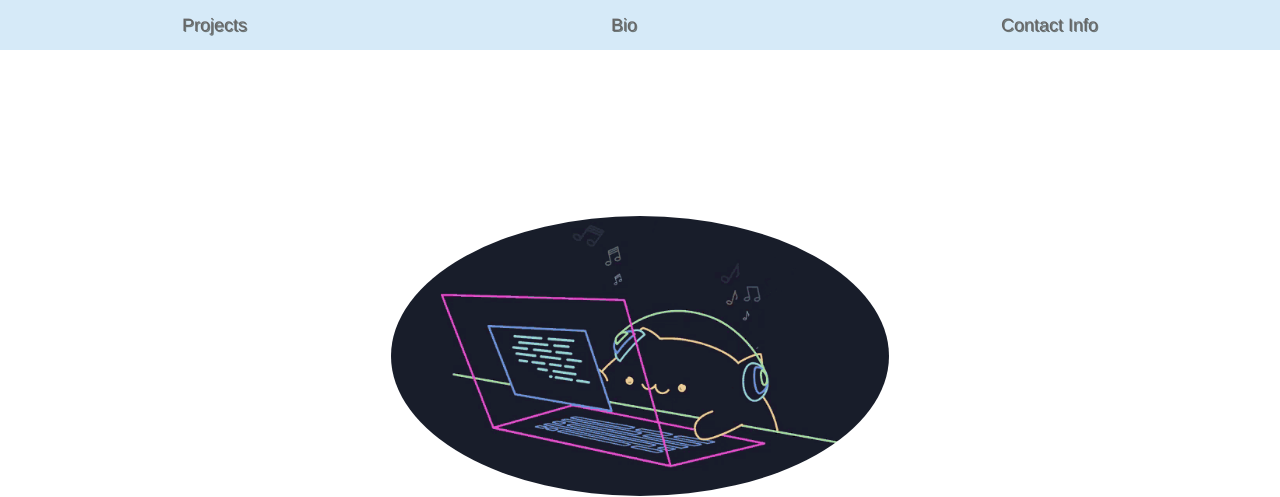
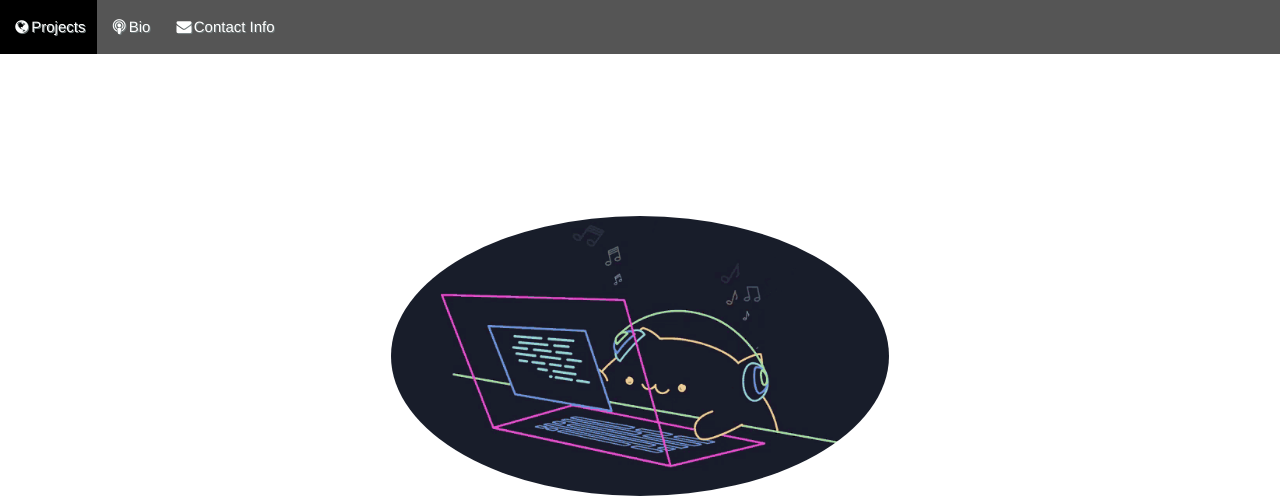
Before and after one commit to nhutluong/nhutluong.github.io, a plain HTML site: page index.html in a window 1280 px wide. Shown: the top 497 px of the page. Drawn offline with Linux system fonts and the light colour scheme.

Commit message:
Updated nav bar

```diff
--- a/index.html
+++ b/index.html
@@ -3,16 +3,22 @@
   <head>
     <title>Developer Portfolio In progress</title>
     <link rel="stylesheet" href="styles.css"/>
+
+    <!-- load an icon library -->
+    <link rel="stylesheet"
+    href="https://cdnjs.cloudflare.com/ajax/libs/font-awesome/4.7.0/css/font-awesome.min.css">
+
     <meta name="viewport" content="width=device-width,"
     initial-scale=1"/>
+
   </head>
   <body>
 
-    <ul class="nav bar">
-      <li><a href="#portfolio">Projects</a></li>
-      <li><a href="#bio">Bio</a></li>
-      <li><a href="#contact">Contact Info</a></li>
-    </ul>
+    <div class="navbar">
+      <a class="active" href="#portfolio"><i class="fa fa-fw fa-globe"></i>Projects</a>
+      <a href="#bio"><i class="fa fa-fw fa-podcast"></i>Bio</a>
+      <a href="#contact"><i class="fa fa-fw fa-envelope"></i>Contact Info</a>
+    </div>
 
 
     <section class="hero">
--- a/styles.css
+++ b/styles.css
@@ -142,25 +142,38 @@ address{
 .prose p{
   margin: 20px auto;
 }
-
-.nav{
+/*style nav bar*/
+.navbar{
   width: 100%;
+  background-color: #555;
+  overflow: auto;
   display: flex;
   position: fixed;
   z-index: 9999;
 }
-.nav li{
-  list-style-type: none;
-  flex-grow: 1;
+/*navbar links*/
+.navbar a{
+  float: left;
+  text-align: center;
+  padding: 12px;
+  color: white;
+  text-decoration: none;
+  font-size: 15px;
+  text-shadow: 1px 1px 0px #707B7C;
 }
-.nav li a{
-  display: block;
-  line-height: 50px;
-  background-color: #D6EAF8;
-  color: #666;
-  text-shadow: 1px 1px 0px #707B7C;
-  transition: background-color 0.2s;
+/*navbar links on hover*/
+.navbar a:hover{
+  background-color: #000;
 }
-.nav li a:hover{
+/*current/active navbar link*/
+.active{
   background-color: #8E44AD;
 }
+/*add responsiveness - will auto display the navbar verticall instead of
+horizontally on screens less than 500 pixels*/
+@media screen and (max-width: 500px) {
+  .navbar a{
+    float: none;
+    display: block;
+  }
+}
```
